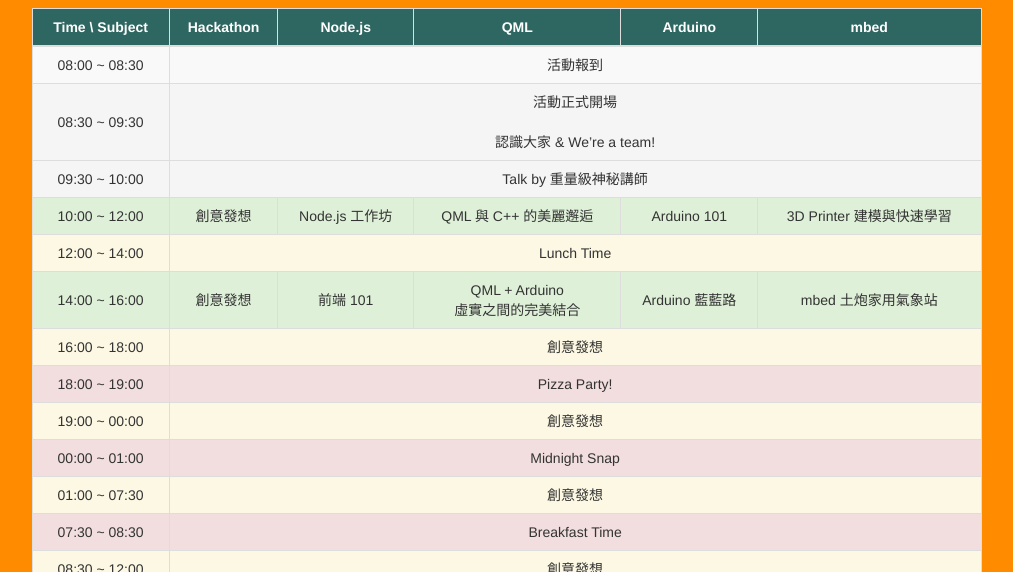
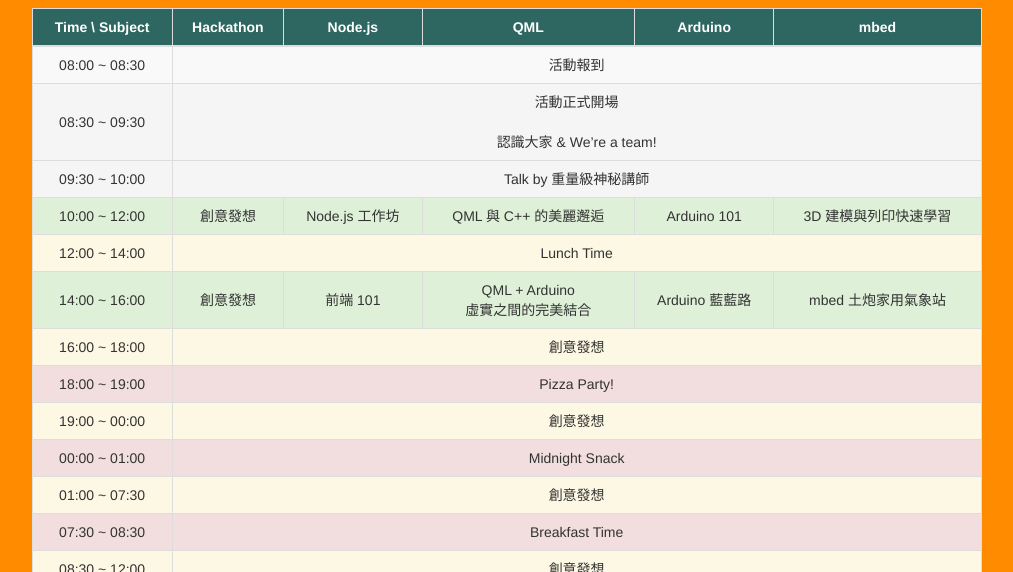
Before and after one commit to Rukeith/HackathonTaiwan-Schedule, a plain HTML site: page index.html in a window 1280 px wide. Shown: the part 228-800 px from the top of the page, without its empty margins (136-1149 px from the left). Drawn offline with Linux system fonts and the light colour scheme.

Commit message:
modify string

```diff
--- a/index.html
+++ b/index.html
@@ -105,7 +105,7 @@
 							Arduino 101
 						</td>
 						<td>
-							3D Printer 建模與快速學習
+							3D 建模與列印快速學習
 						</td>
 					</tr>
 					<tr class="warning">
@@ -166,7 +166,7 @@
 							00:00 ~ 01:00
 						</td>
 						<td colspan="5">
-							Midnight Snap
+							Midnight Snack
 						</td>
 					</tr>
 					<tr class="warning">
```
